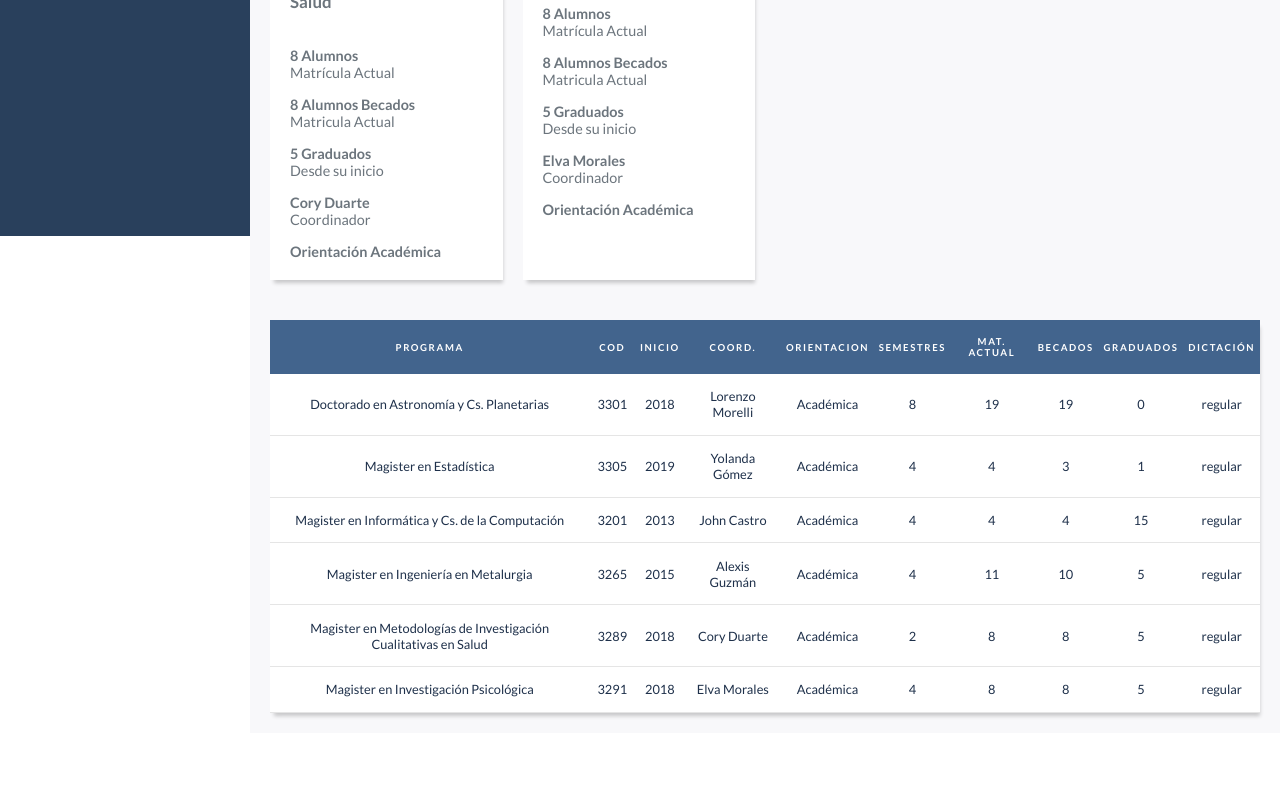
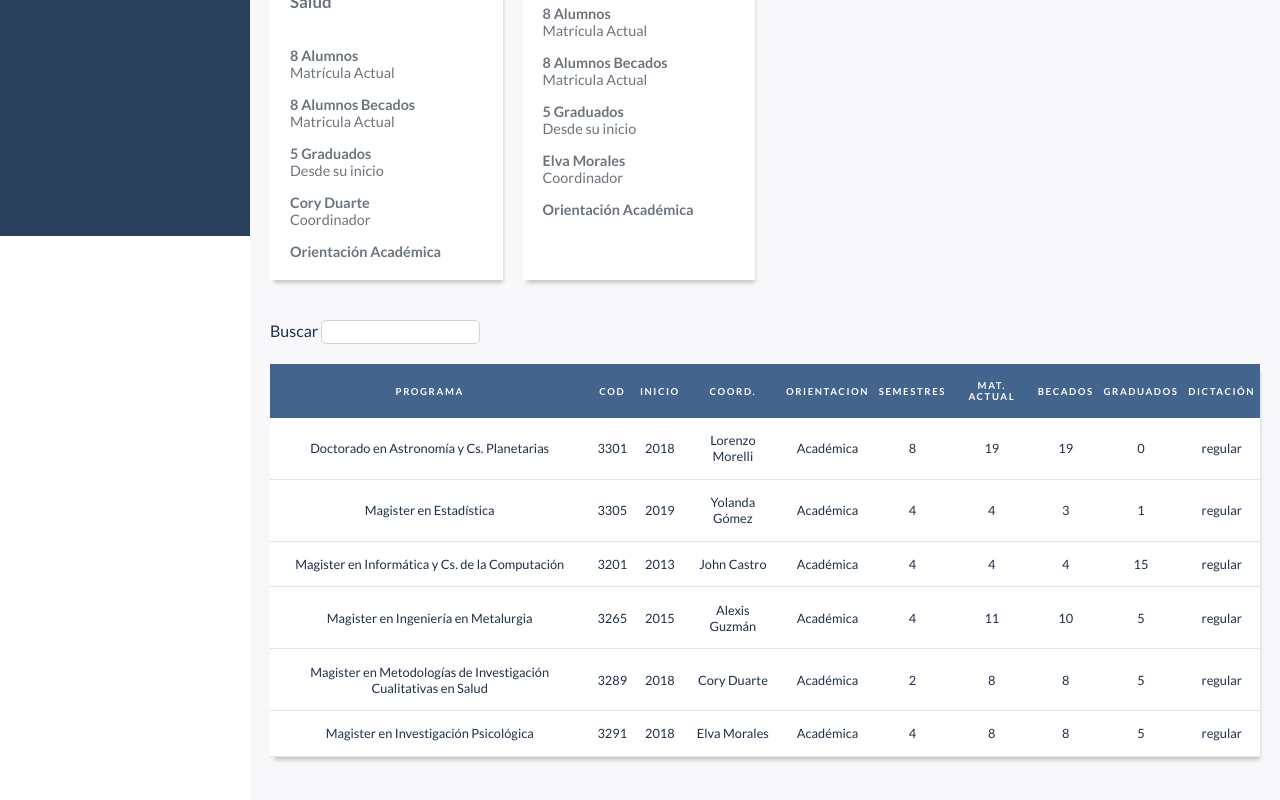
Before and after one commit to cristianortiz/sidebar_stylcomp, a React (Create React App) app: page /home/programas in a window 1280 px wide. Shown: the part 564-1364 px from the top of the page. Before the commit the page ends 1297 px from the top, so only its background shows below. Built offline with nearby package versions, Linux system fonts and the light colour scheme.

Commit message:
adding global filtering hook to table

```diff
--- /dev/null
+++ b/src/components/Tables/GlobalFilter.js
@@ -0,0 +1,16 @@
+import React from "react";
+import { GlobalSearch, GlobalSearchInput } from "./tables.styles";
+
+const GlobalFilter = ({ filter, setFilter }) => {
+  return (
+    <GlobalSearch>
+      Buscar{" "}
+      <GlobalSearchInput
+        value={filter || ""}
+        onChange={(e) => setFilter(e.target.value)}
+      />
+    </GlobalSearch>
+  );
+};
+
+export default GlobalFilter;
--- a/src/components/Tables/ProgramasTable.js
+++ b/src/components/Tables/ProgramasTable.js
@@ -1,19 +1,34 @@
 import React, { useMemo } from "react";
-import { useTable } from "react-table";
+import { useTable, useGlobalFilter } from "react-table";
+import GlobalFilter from "./GlobalFilter";
 import { Table, Thead, Tr, Th, Tbody, Td } from "./tables.styles";
 import { table_columns, programas } from "./tablesData";
 
 const ProgramasTable = () => {
   const columns = useMemo(() => table_columns, []);
   const data = useMemo(() => programas, []);
-  const tableInstance = useTable({
+  const tableInstance = useTable(
+    {
       columns,
       data,
-  });
-  const { getTableProps, getTableBodyProps, headerGroups, rows, prepareRow } =
-    tableInstance;
+    },
+    useGlobalFilter
+  );
+  const {
+    getTableProps,
+    getTableBodyProps,
+    headerGroups,
+    rows,
+    prepareRow,
+    state,
+    setGlobalFilter,
+  } = tableInstance;
+
+  const { globalFilter } = state;
 
   return (
+    <>
+      <GlobalFilter filter={globalFilter} setFilter={setGlobalFilter} />
       <Table {...getTableProps()}>
         <Thead>
           {headerGroups.map((headerGroup) => (
@@ -30,13 +45,16 @@ const ProgramasTable = () => {
             return (
               <Tr {...row.getRowProps()}>
                 {row.cells.map((cell) => {
-                return <Td {...cell.getCellProps()}>{cell.render("Cell")}</Td>;
+                  return (
+                    <Td {...cell.getCellProps()}>{cell.render("Cell")}</Td>
+                  );
                 })}
               </Tr>
             );
           })}
         </Tbody>
       </Table>
+    </>
   );
 };
 
--- a/src/components/Tables/tables.styles.js
+++ b/src/components/Tables/tables.styles.js
@@ -2,9 +2,9 @@ import styled from "@emotion/styled";
 export const TablesBox = styled.div`
   width: 100%;
   padding: 20px;
-  display: flex;
+  display: block;
   overflow-x: scroll;
-  //height: fit-content;
+  min-height: 500px;
 `;
 
 export const Table = styled.table`
@@ -36,3 +36,14 @@ export const Td = styled.td`
   text-align: center;
   border-bottom: 1px solid rgba(0, 0, 0, 0.1);
 `;
+export const GlobalSearch = styled.div`
+  width: 100%;
+  display: block;
+  padding: 0 0 20px 0;
+`;
+
+export const GlobalSearchInput = styled.input`
+  padding: 3px 3px 3px 5px;
+  border: 1px solid lightgray;
+  border-radius: 5px;
+`;
```
Lines whose indentation alone changed are shown as unchanged.
